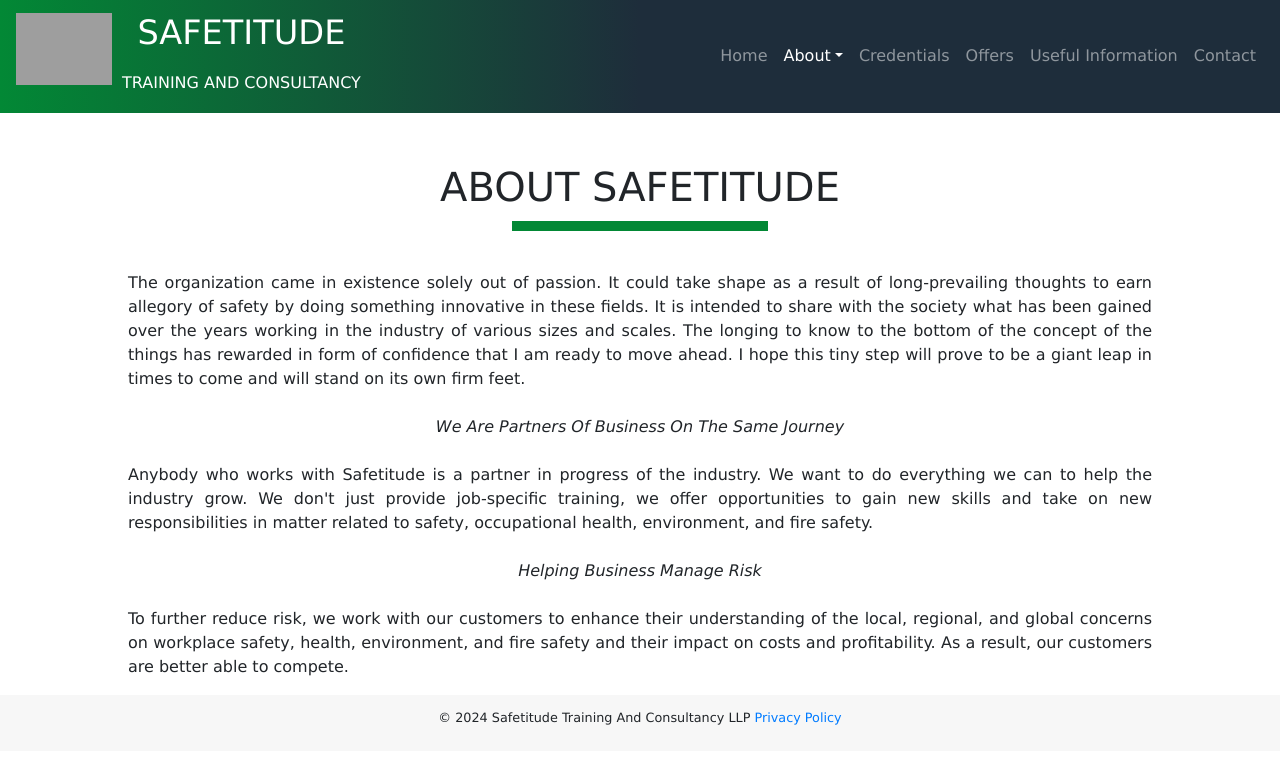
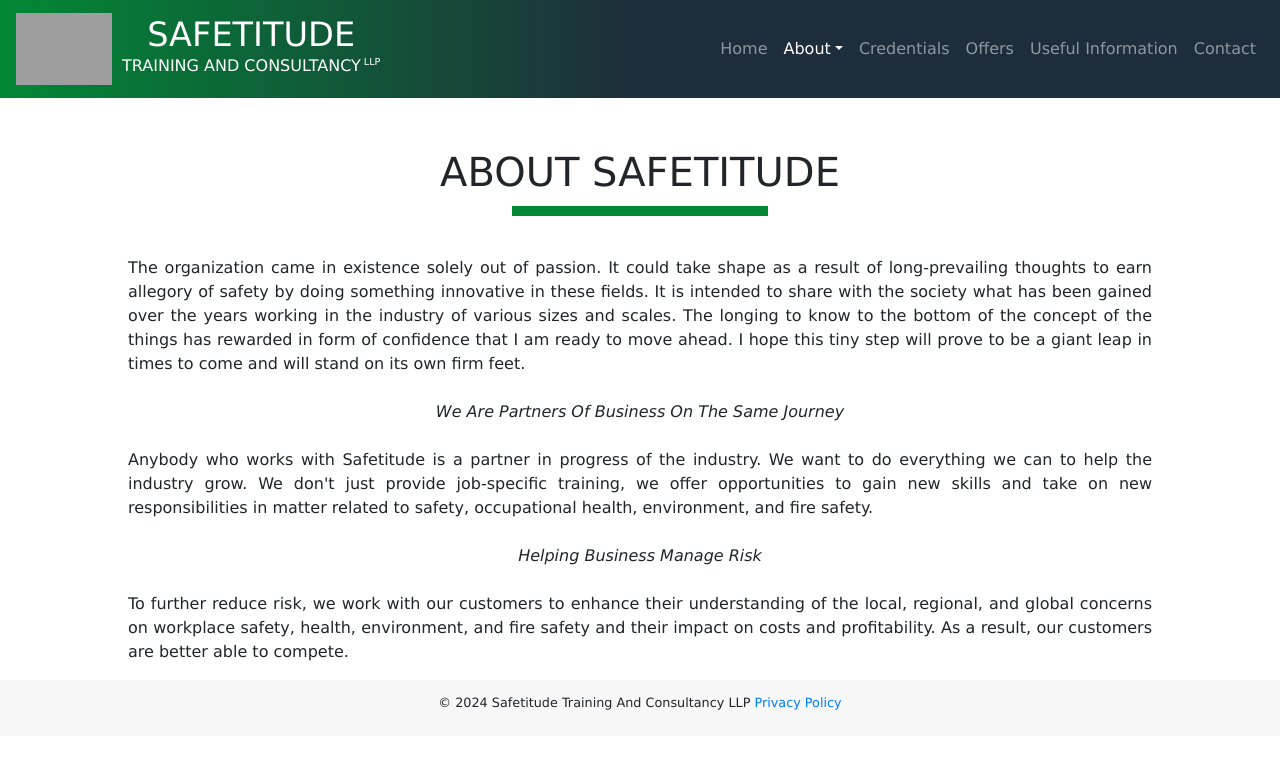
Before and after one commit to srivastavaayu/safetitude-training-and-consultancy, a plain HTML site: page about-safetitude.html in a window 1280 px wide. Drawn offline with Linux system fonts and the light colour scheme; grey boxes are pictures that could not be loaded.

Commit message:
fix: fix LLP placement and redirection on logo click

```diff
--- a/about-safetitude.html
+++ b/about-safetitude.html
@@ -19,7 +19,12 @@
           src="img/logo.png"
           height="72px"
         />
-        <h1><span>SAFETITUDE</span><br />TRAINING AND CONSULTANCY</h1>
+        <h1>
+          <span id="brand-name">SAFETITUDE</span>
+          <div class="flexbox">
+            TRAINING AND CONSULTANCY<span id="llp">&nbsp;LLP</span>
+          </div>
+        </h1>
       </a>
       <button
         class="navbar-toggler"
--- a/css/about-safetitude.css
+++ b/css/about-safetitude.css
@@ -52,7 +52,12 @@ footer {
   background-color: #f7f7f7;
   padding: 10px;
 }
-
+.flexbox {
+  display: flex;
+}
+.navbar-brand > h1 > #brand-name {
+  font-size: 2.1rem;
+}
 .navbar-brand > h1 #llp {
   font-size: 0.6em;
   align-items: flex-start;
--- a/css/credentials.css
+++ b/css/credentials.css
@@ -63,7 +63,12 @@ footer {
   background-color: #f7f7f7;
   padding: 10px;
 }
-
+.flexbox {
+  display: flex;
+}
+.navbar-brand > h1 > #brand-name {
+  font-size: 2.1rem;
+}
 .navbar-brand > h1 #llp {
   font-size: 0.6em;
   align-items: flex-start;
--- a/css/directors-message.css
+++ b/css/directors-message.css
@@ -52,7 +52,12 @@ footer {
   background-color: #f7f7f7;
   padding: 10px;
 }
-
+.flexbox {
+  display: flex;
+}
+.navbar-brand > h1 > #brand-name {
+  font-size: 2.1rem;
+}
 .navbar-brand > h1 #llp {
   font-size: 0.6em;
   align-items: flex-start;
--- a/css/offers.css
+++ b/css/offers.css
@@ -63,7 +63,12 @@ footer {
   background-color: #f7f7f7;
   padding: 10px;
 }
-
+.flexbox {
+  display: flex;
+}
+.navbar-brand > h1 > #brand-name {
+  font-size: 2.1rem;
+}
 .navbar-brand > h1 #llp {
   font-size: 0.6em;
   align-items: flex-start;
--- a/css/our-approach.css
+++ b/css/our-approach.css
@@ -52,7 +52,12 @@ footer {
   background-color: #f7f7f7;
   padding: 10px;
 }
-
+.flexbox {
+  display: flex;
+}
+.navbar-brand > h1 > #brand-name {
+  font-size: 2.1rem;
+}
 .navbar-brand > h1 #llp {
   font-size: 0.6em;
   align-items: flex-start;
--- a/css/useful-information.css
+++ b/css/useful-information.css
@@ -43,7 +43,12 @@ footer {
   background-color: #f7f7f7;
   padding: 10px;
 }
-
+.flexbox {
+  display: flex;
+}
+.navbar-brand > h1 > #brand-name {
+  font-size: 2.1rem;
+}
 .navbar-brand > h1 #llp {
   font-size: 0.6em;
   align-items: flex-start;
```
Also changed, not shown: credentials.html (+1 -1 lines), directors-message.html (+1 -1 lines), index.html (+13 -8 lines), offers.html (+1 -1 lines), our-approach.html (+1 -1 lines), privacy-policy.html (+1 -1 lines), useful-information.html (+1 -1 lines).
